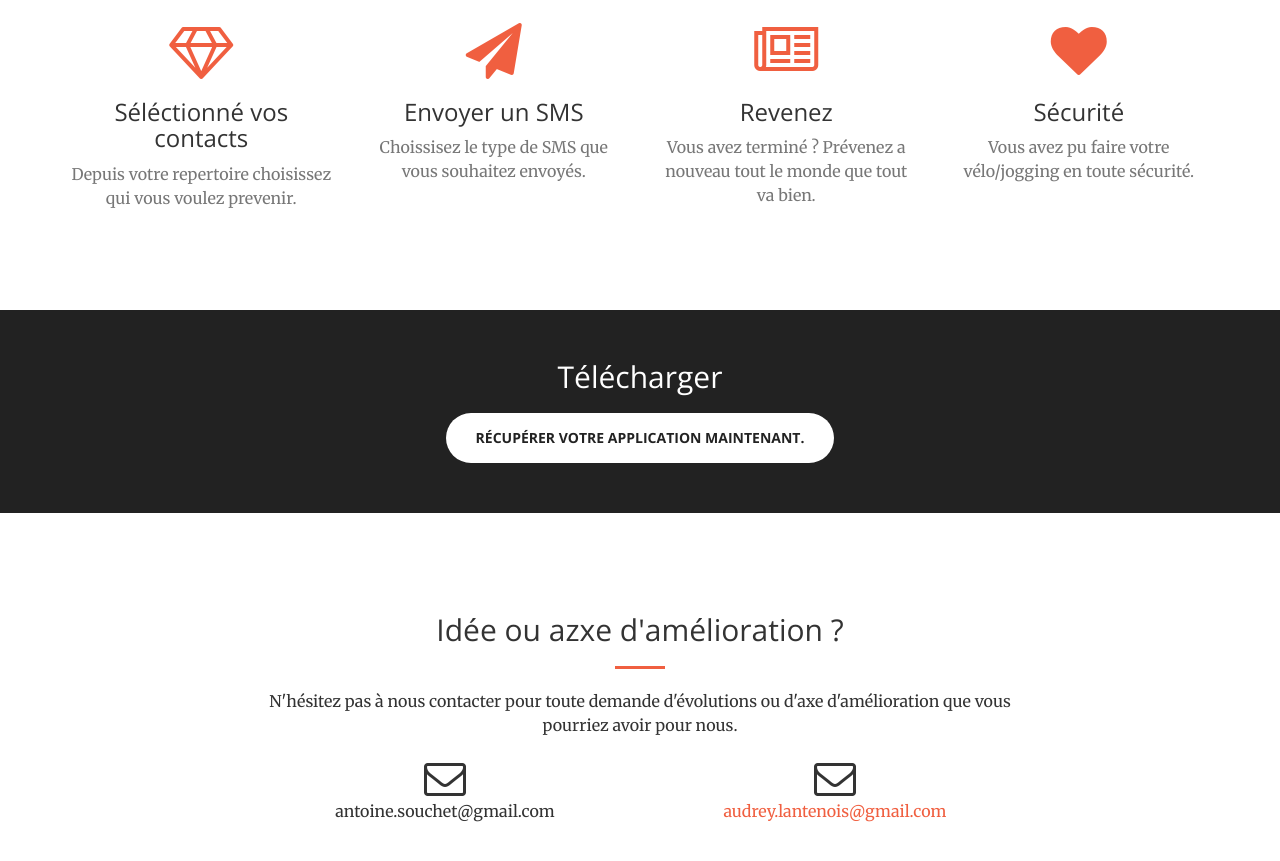
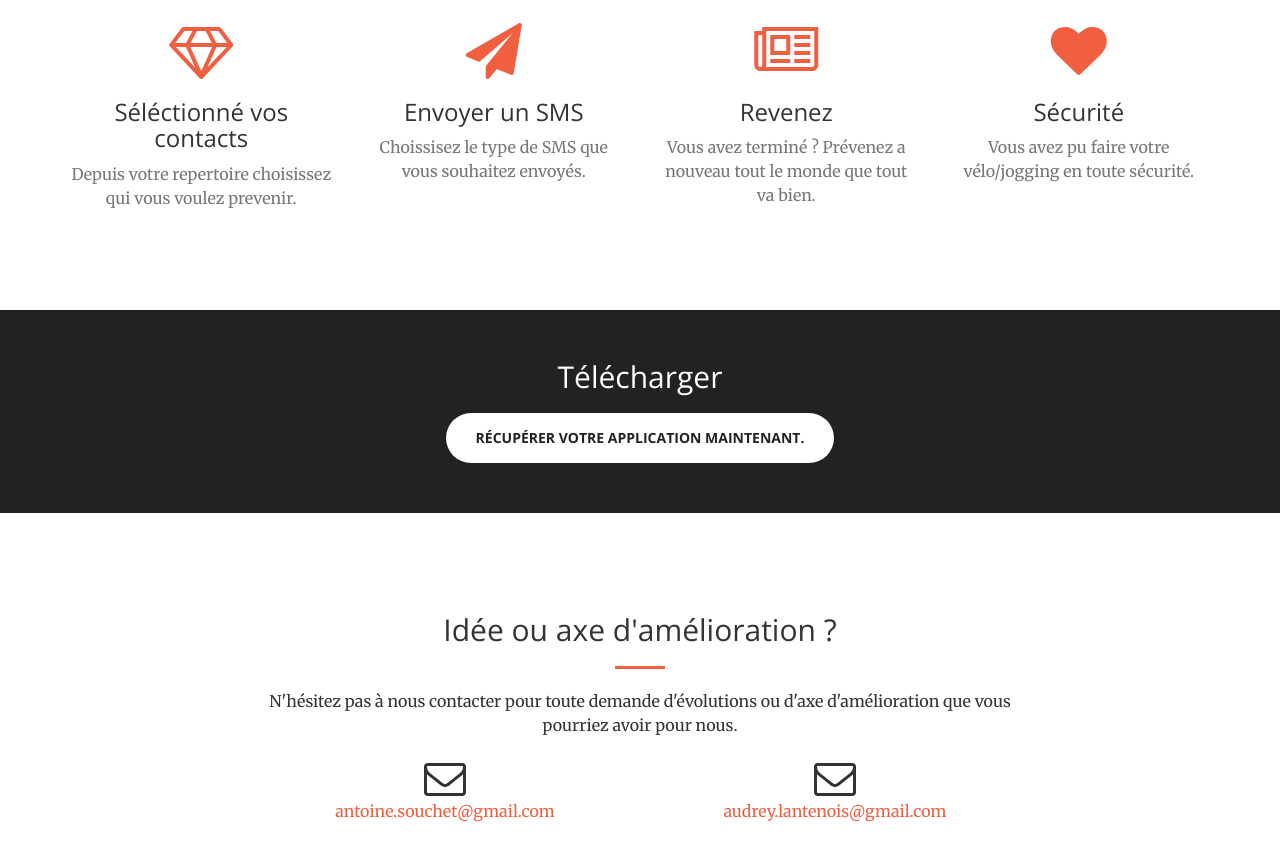
Before and after one commit to AntoineSouchet/Android-Compagnon, a plain HTML site: page web/index.html in a window 1280 px wide. Shown: the part 1391-2252 px from the top of the page. Drawn offline with nearby package versions, Linux system fonts and the light colour scheme.

Commit message:
Mistake
fix mailto error

```diff
--- a/web/index.html
+++ b/web/index.html
@@ -1,4 +1,4 @@
-<!DOCTYPE html>
+    <!DOCTYPE html>
 <html lang="en">
 
 <head>
@@ -149,13 +149,13 @@
         <div class="container">
             <div class="row">
                 <div class="col-lg-8 col-lg-offset-2 text-center">
-                    <h2 class="section-heading">Idée ou azxe d'amélioration ?</h2>
+                    <h2 class="section-heading">Idée ou axe d'amélioration ?</h2>
                     <hr class="primary">
                     <p>N'hésitez pas à nous contacter pour toute demande d'évolutions ou d'axe d'amélioration que vous pourriez avoir pour nous.</p>
                 </div>
                 <div class="col-lg-4 col-lg-offset-2 text-center">
                     <i class="fa fa-envelope-o fa-3x wow bounceIn" data-wow-delay=".1s"></i>
-                    <p>antoine.souchet@gmail.com</p>
+                    <p><a href="mailto:antoine.souchet@gmail.com">antoine.souchet@gmail.com</a></p>
                 </div>
                 <div class="col-lg-4 text-center">
                     <i class="fa fa-envelope-o fa-3x wow bounceIn" data-wow-delay=".1s"></i>
```
